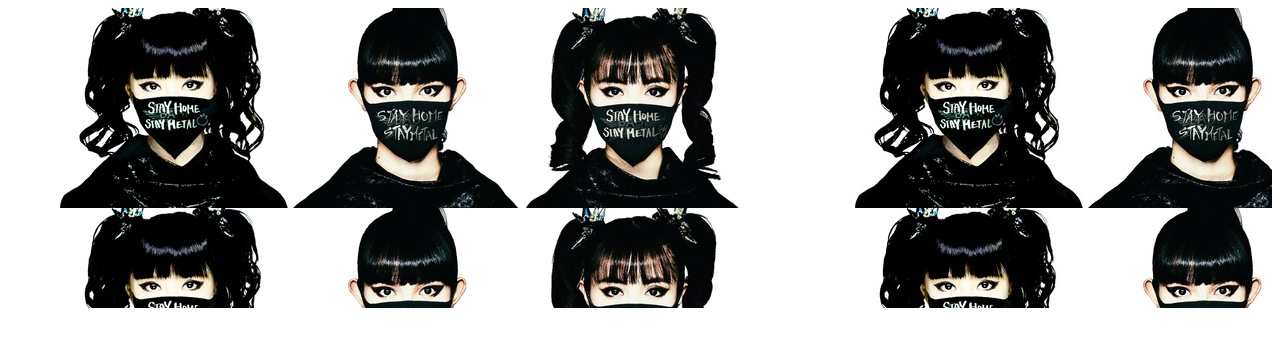
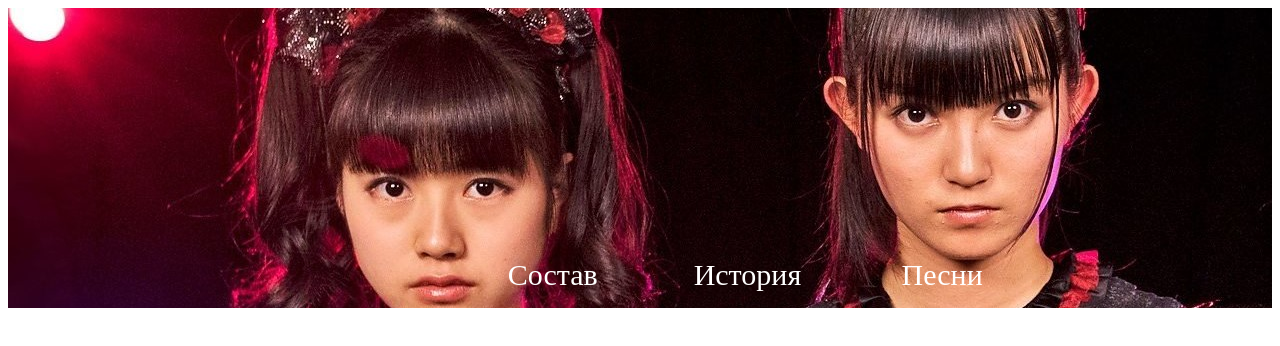
Before and after one commit to JackFovard/HW1, a plain HTML site: page Index.html in a window 1280 px wide. Drawn offline with Linux system fonts and the light colour scheme.

Commit message:
Finish header (I hope)

```diff
--- a/Index.html
+++ b/Index.html
@@ -8,8 +8,15 @@
 </head>
 <body >
     <header>
-        <div>
-            <div style="height: 300px; text-align: center; width: 200px;"></div>
+        <div style="height: 300px; width: 600px; margin-left: 35%;">
+         <ul class="menu" style="padding-top: 40%;">
+             <li><a href="#">Состав</a>
+             </li>
+             <li><a href="#">История</a>
+             </li>
+             <li><a href="#">Песни</a>
+            </li>
+         </ul>
         </div>
     </header>
 </body>
--- a/style.css
+++ b/style.css
@@ -1,4 +1,30 @@
 header{
-    background-image: url(https://github.com/JackFovard/HW1/blob/Header/%D0%BF%D0%BE%D0%BC%D0%BE%D1%89%D1%8C/header_bg.jpg?raw=true);
-    background-color: aqua;
+    background-image: url(https://github.com/JackFovard/HW1/blob/Header/%D0%BF%D0%BE%D0%BC%D0%BE%D1%89%D1%8C/header_bg4.jpg?raw=true);
+    background-color: white;
+    text-align: center;
+    font-size: 30px;
+    color: white;
 }
+ul {
+    display: block;
+    margin: 0;
+    padding: 5px;
+    list-style: none;
+}
+ul:after {
+    display: block;
+    content: ' ';
+    clear: both;
+    float: none;
+}
+ul.menu > li {
+    width:33%;
+    float: left;
+    position: relative;
+}
+ul.menu > li > a {
+    display: block;
+    padding: 10px;
+    color: white;
+    text-decoration: none;
+}
```
Also changed, not shown: 1 other file.
